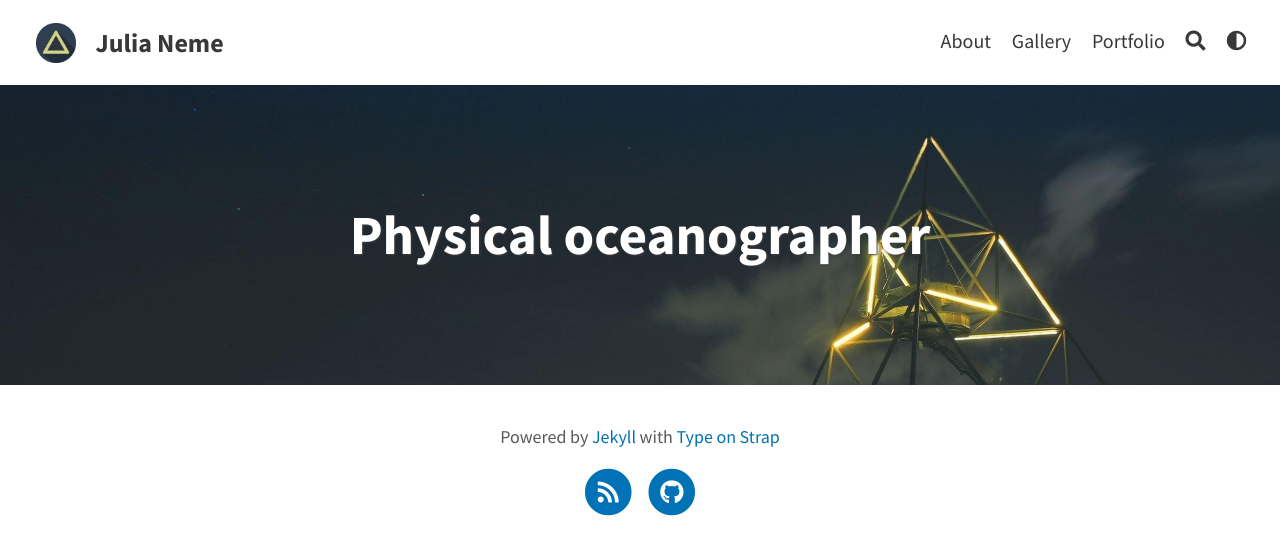
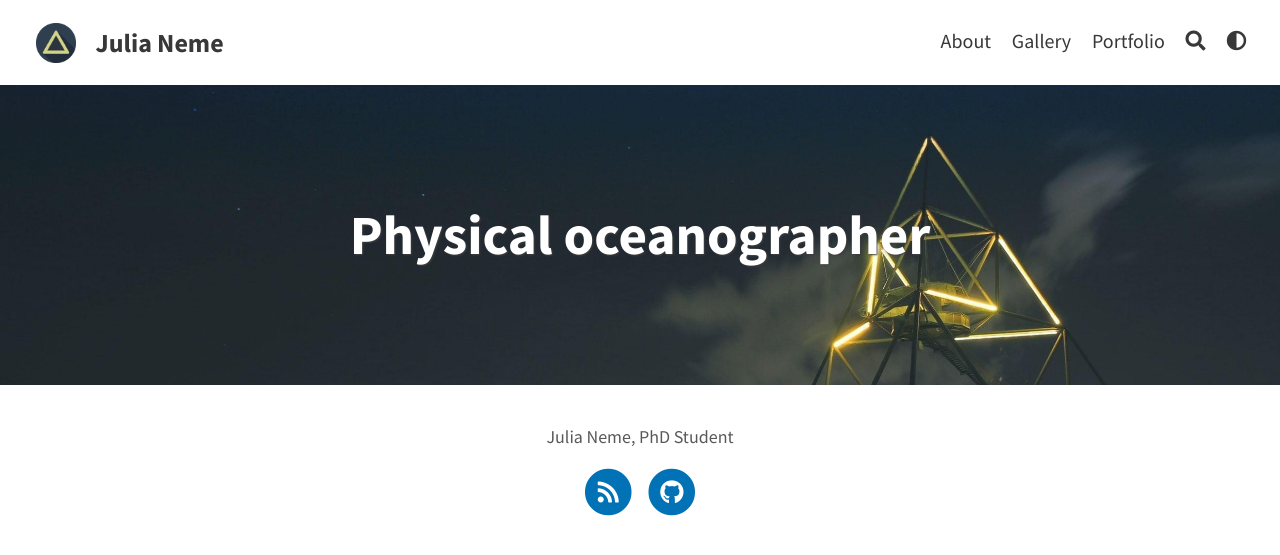
Before and after one commit to julia-neme/julia-neme.github.io, a Jekyll site: the page built from index.html, in a window 1280 px wide. Shown: the top 555 px of the page. Built offline with Jekyll 4.4.1, drawn with Linux system fonts in a browser that asks for light colours; the list of posts is cut into pages by our own code.

Commit message:
Update _config.yml

```diff
--- a/_config.yml
+++ b/_config.yml
@@ -16,7 +16,7 @@
 header_feature_image: assets/img/header/triangular.jpeg
 header_feature_image_responsive: true
 footer_text: >
-  Powered by <a href="https://jekyllrb.com/">Jekyll</a> with <a href="https://github.com/sylhare/Type-on-Strap">Type on Strap</a>
+  Julia Neme, PhD Student
 
 # BLOG CONFIGURATION
 post_navigation: true
```
